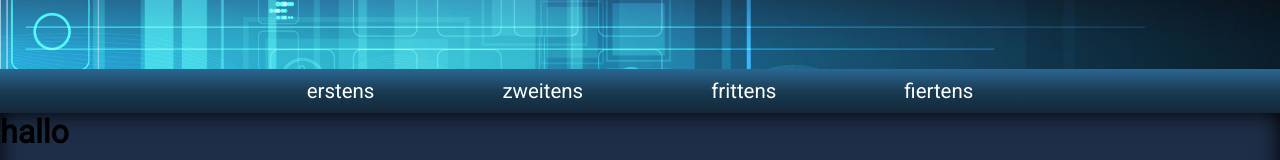
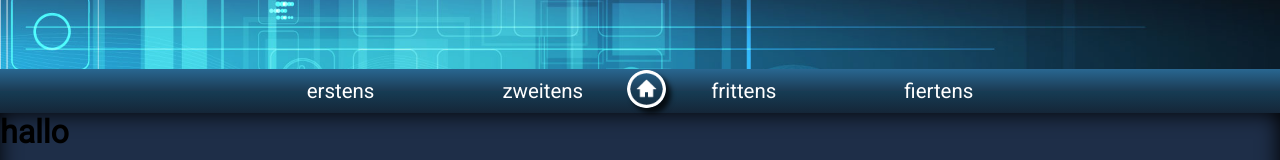
Before and after one commit to zeldacovers/Javascript_Workshop, a plain HTML site: page index.html in a window 1280 px wide. Shown: the part 231-391 px from the top of the page. Drawn offline with nearby package versions, Linux system fonts and the light colour scheme.

Commit message:
headeristokauchfürsusannalangkeller

```diff
--- a/index.html
+++ b/index.html
@@ -30,6 +30,7 @@
                 <li class="navli">frittens</li>
                 <li class="navli">fiertens</li>
             </ul>
+            <img id="startbild" src="bilder/610387-200.png" alt="startbild">
         </nav>
 
     </div>
--- a/style.css
+++ b/style.css
@@ -79,3 +79,17 @@ box-shadow: inset -1px 0px 21px 0px rgba(0,0,0,1);
     position: sticky;
     top: 0;
 }
+#startbild{
+    width: 3%;
+    float: left;
+    margin: -3.4% 2% 0% 49%;
+    border-radius: 25px;
+    box-shadow: 5px 5px 5px 0px rgba(0, 0, 0, 0.75);
+    -webkit-transition: box-shadow 0.35s;
+    -moz-transition: box-shadow 0.35s;
+    -o-transition: box-shadow 0.35s;
+    transition: box-shadow 0.35s;
+}
+#startbild:hover{
+    box-shadow: 5px 5px 5px 0px rgba(119, 119, 119, 0.75);
+}
```
Also changed, not shown: bilder/610387-200.png (added).
